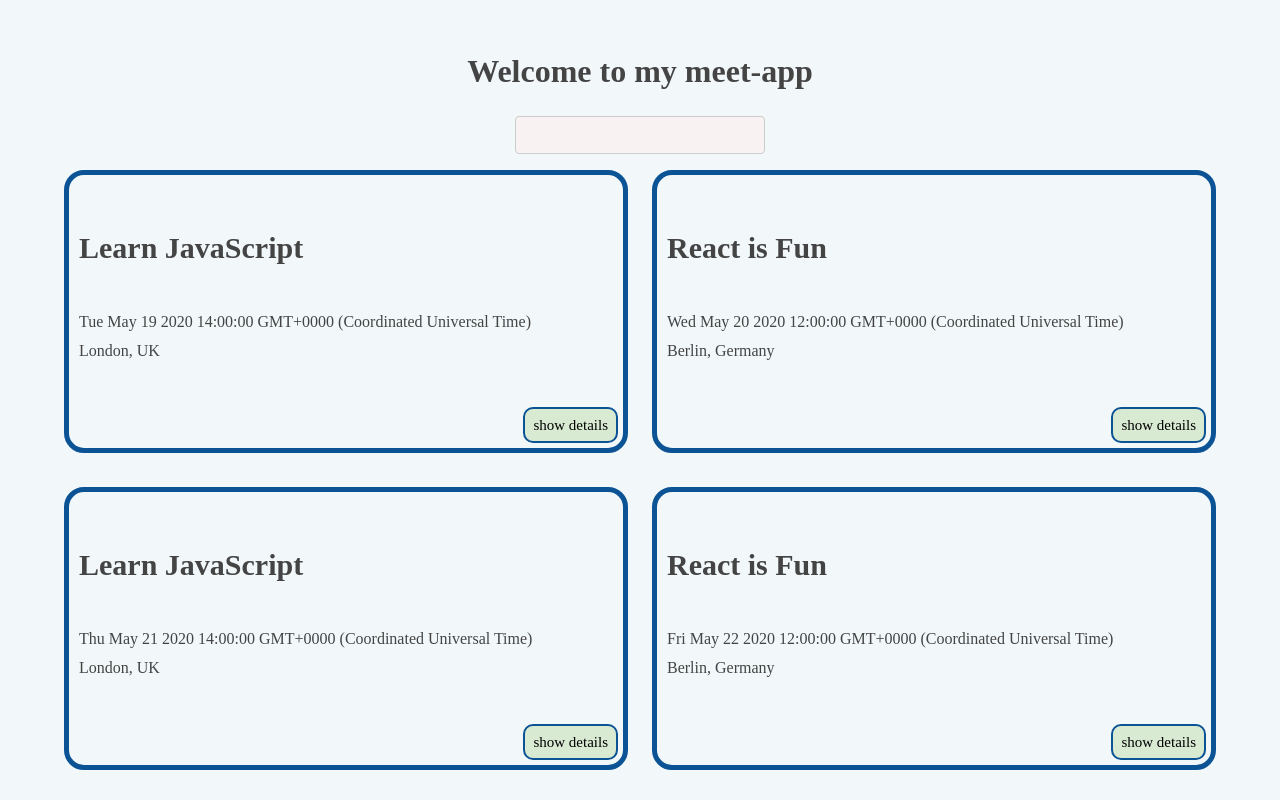
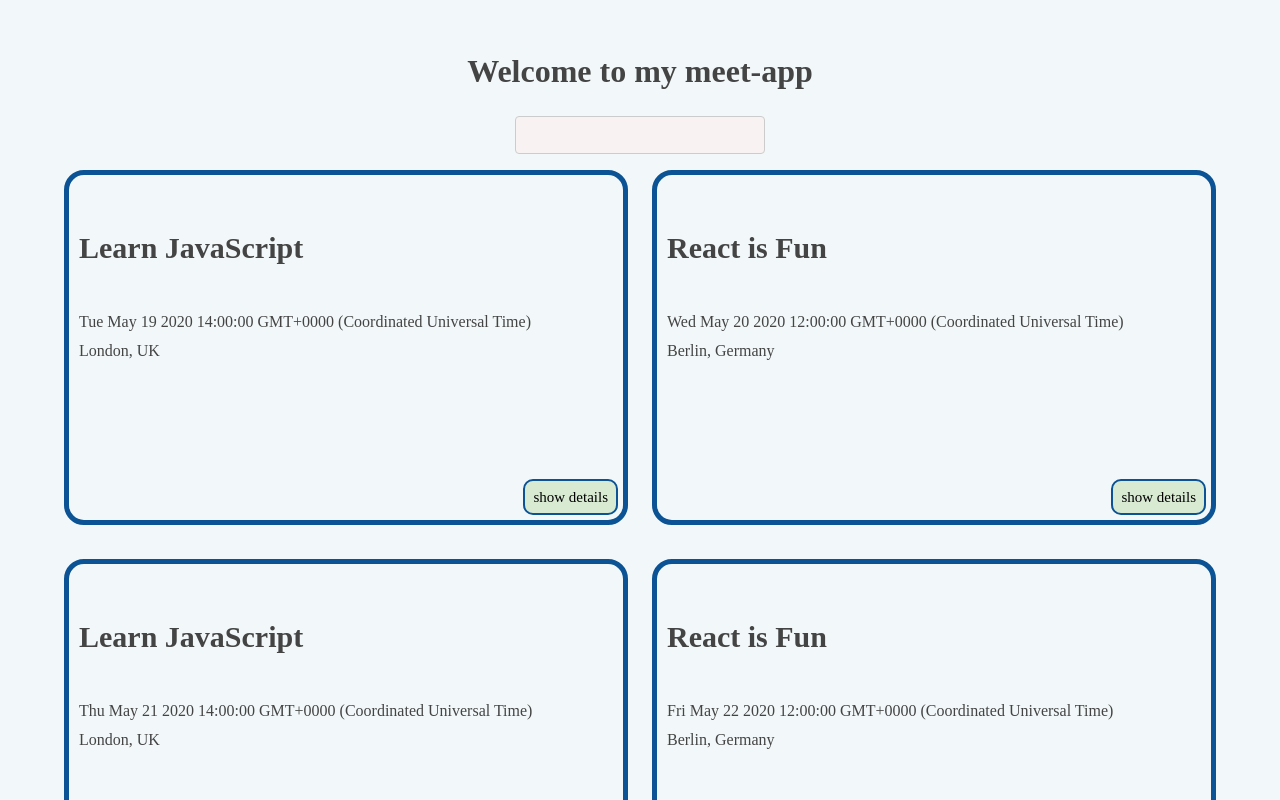
Before and after one commit to Junior-22/meet-app, a React (Create React App) app: page / in a window 1280 px wide. Shown: the top 800 px of the page. Built offline with nearby package versions, Linux system fonts and the light colour scheme; a web font is replaced by a local one.

Commit message:
adjust styling

```diff
--- a/src/App.css
+++ b/src/App.css
@@ -114,6 +114,7 @@ input[type="number"] {
   border: 5px solid var(--border-color);
   border-radius: 20px;
   position: relative;
+  height: 355px;
 }
 
 .title {
```
